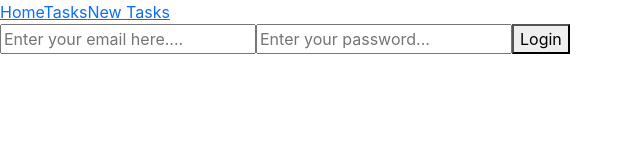
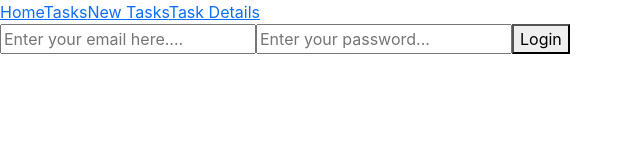
Before and after one commit to TracyMumbi/Task-Manager, a React (Create React App) app: page /login in a window 1280 px wide. Shown: the top 160 px of the page, without its empty margins (0-640 px from the left). Built offline with nearby package versions, Linux system fonts and the light colour scheme.

Commit message:
did the routing for the task details file

```diff
--- a/src/App.js
+++ b/src/App.js
@@ -5,6 +5,7 @@ import NavBar from './components/NavBar';
 import { useEffect, useState } from 'react';
 import Login from './components/Login';
 import NewTask from './components/NewTask';
+import TaskDetails from './components/TaskDetails';
 
 
 function App() {
@@ -27,6 +28,7 @@ console.log(user)
         <Route exact path = '/tasks' element = {<Task />}/>
         <Route exact path = '/login' element = {<Login setUser = {setUser}/>} />
         <Route exact path = '/newtasks' element = {<NewTask />}/>
+        <Route exact path = '/taskdetails' element = {<TaskDetails />} />
       </Routes>
     </div>
   );
--- a/src/components/NavBar.js
+++ b/src/components/NavBar.js
@@ -27,6 +27,7 @@ function NavBar() {
         <NavLink to="/">Home</NavLink>
         <NavLink to="/tasks">Tasks</NavLink>
         <NavLink to="/newtasks">New Tasks</NavLink>
+        <NavLink to="/taskdetails" >Task Details</NavLink>
     </div>
   )
 }
```
